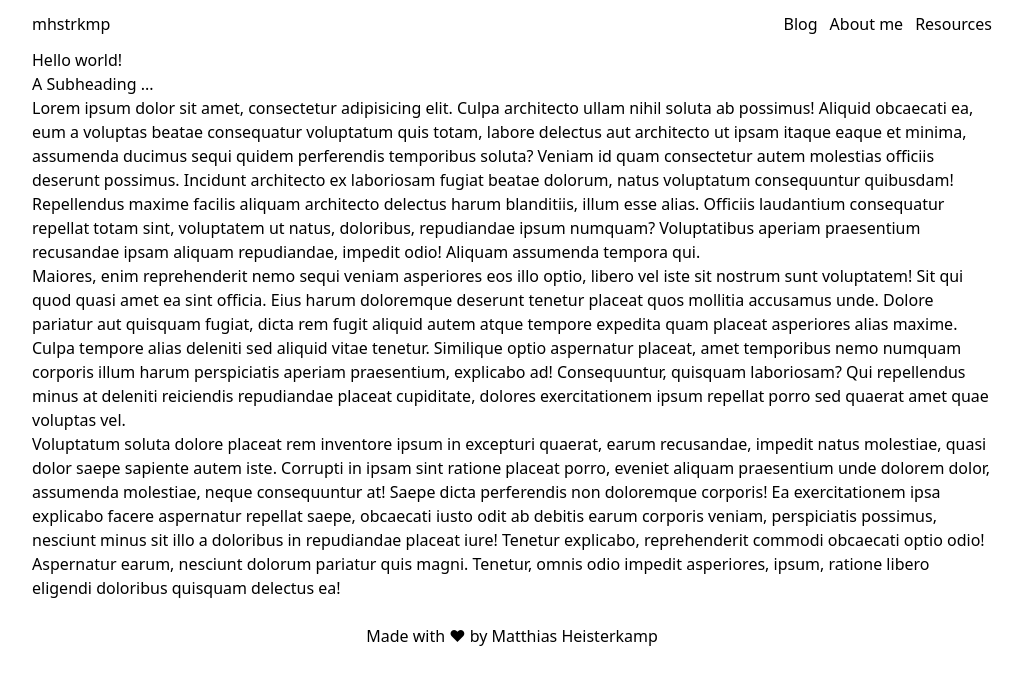
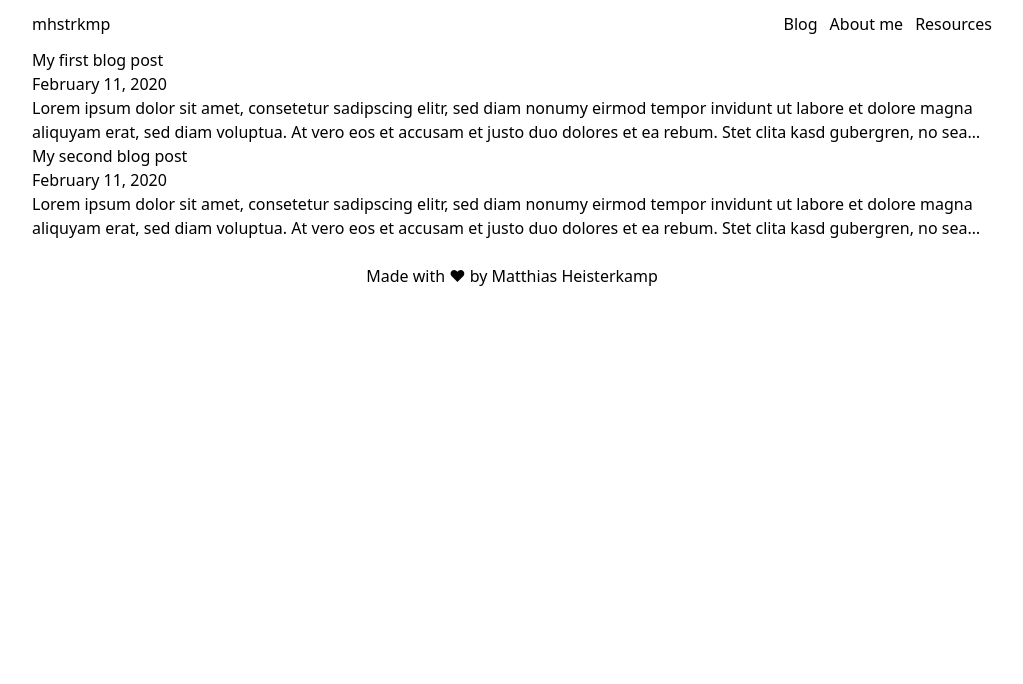
Before and after one commit to mhstrkmp/mhstrkmp.dev, a Gatsby site: page /blog in a window 1280 px wide. Shown: the whole page, without its empty margins (128-1151 px from the left). Built offline with nearby package versions, Linux system fonts and the light colour scheme; Gatsby itself is replaced by a stand-in of ours; what @tailwindcss/typography would draw is missing.

Commit message:
🚧 Add blog listing page

```diff
--- a/gatsby-config.js
+++ b/gatsby-config.js
@@ -5,6 +5,14 @@
   plugins: [
     "gatsby-plugin-postcss",
     "gatsby-plugin-sitemap",
+    {
+      resolve: `gatsby-source-filesystem`,
+      options: {
+        name: `markdown-pages`,
+        path: `${__dirname}/src/content/posts`,
+      },
+    },
+    `gatsby-transformer-remark`,
     {
       resolve: "gatsby-plugin-robots-txt",
       options: {
--- a/package.json
+++ b/package.json
@@ -19,6 +19,8 @@
     "gatsby": "^2.32.8",
     "gatsby-plugin-robots-txt": "^1.5.5",
     "gatsby-plugin-sitemap": "^2.12.0",
+    "gatsby-source-filesystem": "^2.11.1",
+    "gatsby-transformer-remark": "^2.16.1",
     "react": "^16.13.1",
     "react-dom": "^16.13.1"
   },
--- /dev/null
+++ b/src/content/posts/post-1.md
@@ -0,0 +1,17 @@
+---
+slug: "/blog/my-first-post"
+date: "2020-02-11"
+title: "My first blog post"
+---
+
+Lorem ipsum dolor sit amet, consetetur sadipscing elitr, sed diam nonumy eirmod tempor invidunt ut labore et dolore magna aliquyam erat, sed diam voluptua. At vero eos et accusam et justo duo dolores et ea rebum. Stet clita kasd gubergren, no sea takimata sanctus est Lorem ipsum dolor sit amet. Lorem ipsum dolor sit amet, consetetur sadipscing elitr, sed diam nonumy eirmod tempor invidunt ut labore et dolore magna aliquyam erat, sed diam voluptua. At vero eos et accusam et justo duo dolores et ea rebum. Stet clita kasd gubergren, no sea takimata sanctus est Lorem ipsum dolor sit amet. Lorem ipsum dolor sit amet, consetetur sadipscing elitr, sed diam nonumy eirmod tempor invidunt ut labore et dolore magna aliquyam erat, sed diam voluptua. At vero eos et accusam et justo duo dolores et ea rebum. Stet clita kasd gubergren, no sea takimata sanctus est Lorem ipsum dolor sit amet.
+
+Duis autem vel eum iriure dolor in hendrerit in vulputate velit esse molestie consequat, vel illum dolore eu feugiat nulla facilisis at vero eros et accumsan et iusto odio dignissim qui blandit praesent luptatum zzril delenit augue duis dolore te feugait nulla facilisi. Lorem ipsum dolor sit amet, consectetuer adipiscing elit, sed diam nonummy nibh euismod tincidunt ut laoreet dolore magna aliquam erat volutpat.
+
+Ut wisi enim ad minim veniam, quis nostrud exerci tation ullamcorper suscipit lobortis nisl ut aliquip ex ea commodo consequat. Duis autem vel eum iriure dolor in hendrerit in vulputate velit esse molestie consequat, vel illum dolore eu feugiat nulla facilisis at vero eros et accumsan et iusto odio dignissim qui blandit praesent luptatum zzril delenit augue duis dolore te feugait nulla facilisi.
+
+Nam liber tempor cum soluta nobis eleifend option congue nihil imperdiet doming id quod mazim placerat facer possim assum. Lorem ipsum dolor sit amet, consectetuer adipiscing elit, sed diam nonummy nibh euismod tincidunt ut laoreet dolore magna aliquam erat volutpat. Ut wisi enim ad minim veniam, quis nostrud exerci tation ullamcorper suscipit lobortis nisl ut aliquip ex ea commodo consequat.
+
+Duis autem vel eum iriure dolor in hendrerit in vulputate velit esse molestie consequat, vel illum dolore eu feugiat nulla facilisis.
+
+At vero eos et accusam et justo duo dolores et ea rebum. Stet clita kasd gubergren, no sea takimata sanctus est Lorem ipsum dolor sit amet. Lorem ipsum dolor sit amet, consetetur sadipscing elitr, sed diam nonumy eirmod tempor invidunt ut labore et dolore magna aliquyam erat, sed diam voluptua. At vero eos et accusam et justo duo dolores et ea rebum. Stet clita kasd gubergren, no sea takimata sanctus est Lorem ipsum dolor sit amet. Lorem ipsum dolor sit amet, consetetur sadipscing elitr, At accusam aliquyam diam diam dolore dolores duo eirmod eos erat, et nonumy sed tempor et et invidunt justo labore Stet clita ea et gubergren, kasd magna no rebum. sanctus sea sed takimata ut vero voluptua. est Lorem ipsum dolor sit amet. Lorem ipsum dolor sit amet, consetetur
--- /dev/null
+++ b/src/content/posts/post-2.md
@@ -0,0 +1,17 @@
+---
+slug: "/blog/my-second-post"
+date: "2020-02-11"
+title: "My second blog post"
+---
+
+Lorem ipsum dolor sit amet, consetetur sadipscing elitr, sed diam nonumy eirmod tempor invidunt ut labore et dolore magna aliquyam erat, sed diam voluptua. At vero eos et accusam et justo duo dolores et ea rebum. Stet clita kasd gubergren, no sea takimata sanctus est Lorem ipsum dolor sit amet. Lorem ipsum dolor sit amet, consetetur sadipscing elitr, sed diam nonumy eirmod tempor invidunt ut labore et dolore magna aliquyam erat, sed diam voluptua. At vero eos et accusam et justo duo dolores et ea rebum. Stet clita kasd gubergren, no sea takimata sanctus est Lorem ipsum dolor sit amet. Lorem ipsum dolor sit amet, consetetur sadipscing elitr, sed diam nonumy eirmod tempor invidunt ut labore et dolore magna aliquyam erat, sed diam voluptua. At vero eos et accusam et justo duo dolores et ea rebum. Stet clita kasd gubergren, no sea takimata sanctus est Lorem ipsum dolor sit amet.
+
+Duis autem vel eum iriure dolor in hendrerit in vulputate velit esse molestie consequat, vel illum dolore eu feugiat nulla facilisis at vero eros et accumsan et iusto odio dignissim qui blandit praesent luptatum zzril delenit augue duis dolore te feugait nulla facilisi. Lorem ipsum dolor sit amet, consectetuer adipiscing elit, sed diam nonummy nibh euismod tincidunt ut laoreet dolore magna aliquam erat volutpat.
+
+Ut wisi enim ad minim veniam, quis nostrud exerci tation ullamcorper suscipit lobortis nisl ut aliquip ex ea commodo consequat. Duis autem vel eum iriure dolor in hendrerit in vulputate velit esse molestie consequat, vel illum dolore eu feugiat nulla facilisis at vero eros et accumsan et iusto odio dignissim qui blandit praesent luptatum zzril delenit augue duis dolore te feugait nulla facilisi.
+
+Nam liber tempor cum soluta nobis eleifend option congue nihil imperdiet doming id quod mazim placerat facer possim assum. Lorem ipsum dolor sit amet, consectetuer adipiscing elit, sed diam nonummy nibh euismod tincidunt ut laoreet dolore magna aliquam erat volutpat. Ut wisi enim ad minim veniam, quis nostrud exerci tation ullamcorper suscipit lobortis nisl ut aliquip ex ea commodo consequat.
+
+Duis autem vel eum iriure dolor in hendrerit in vulputate velit esse molestie consequat, vel illum dolore eu feugiat nulla facilisis.
+
+At vero eos et accusam et justo duo dolores et ea rebum. Stet clita kasd gubergren, no sea takimata sanctus est Lorem ipsum dolor sit amet. Lorem ipsum dolor sit amet, consetetur sadipscing elitr, sed diam nonumy eirmod tempor invidunt ut labore et dolore magna aliquyam erat, sed diam voluptua. At vero eos et accusam et justo duo dolores et ea rebum. Stet clita kasd gubergren, no sea takimata sanctus est Lorem ipsum dolor sit amet. Lorem ipsum dolor sit amet, consetetur sadipscing elitr, At accusam aliquyam diam diam dolore dolores duo eirmod eos erat, et nonumy sed tempor et et invidunt justo labore Stet clita ea et gubergren, kasd magna no rebum. sanctus sea sed takimata ut vero voluptua. est Lorem ipsum dolor sit amet. Lorem ipsum dolor sit amet, consetetur
--- a/src/pages/blog.js
+++ b/src/pages/blog.js
@@ -1,56 +1,43 @@
-import * as React from "react";
+import React from "react";
+import { graphql, Link } from "gatsby";
 
-const BlogPage = () => {
+const BlogPage = ({ data }) => {
+  const { edges: posts } = data.allMarkdownRemark;
   return (
-    <>
-      <main className="prose">
-        <h2>Hello world!</h2>
-        <h3>A Subheading ...</h3>
-        <p>
-          Lorem ipsum dolor sit amet, consectetur adipisicing elit. Culpa
-          architecto ullam nihil soluta ab possimus! Aliquid obcaecati ea, eum a
-          voluptas beatae consequatur voluptatum quis totam, labore delectus aut
-          architecto ut ipsam itaque eaque et minima, assumenda ducimus sequi
-          quidem perferendis temporibus soluta? Veniam id quam consectetur autem
-          molestias officiis deserunt possimus. Incidunt architecto ex
-          laboriosam fugiat beatae dolorum, natus voluptatum consequuntur
-          quibusdam! Repellendus maxime facilis aliquam architecto delectus
-          harum blanditiis, illum esse alias. Officiis laudantium consequatur
-          repellat totam sint, voluptatem ut natus, doloribus, repudiandae ipsum
-          numquam? Voluptatibus aperiam praesentium recusandae ipsam aliquam
-          repudiandae, impedit odio! Aliquam assumenda tempora qui.
-        </p>
-        <p>
-          Maiores, enim reprehenderit nemo sequi veniam asperiores eos illo
-          optio, libero vel iste sit nostrum sunt voluptatem! Sit qui quod quasi
-          amet ea sint officia. Eius harum doloremque deserunt tenetur placeat
-          quos mollitia accusamus unde. Dolore pariatur aut quisquam fugiat,
-          dicta rem fugit aliquid autem atque tempore expedita quam placeat
-          asperiores alias maxime. Culpa tempore alias deleniti sed aliquid
-          vitae tenetur. Similique optio aspernatur placeat, amet temporibus
-          nemo numquam corporis illum harum perspiciatis aperiam praesentium,
-          explicabo ad! Consequuntur, quisquam laboriosam? Qui repellendus minus
-          at deleniti reiciendis repudiandae placeat cupiditate, dolores
-          exercitationem ipsum repellat porro sed quaerat amet quae voluptas
-          vel.
-        </p>
-        <p>
-          Voluptatum soluta dolore placeat rem inventore ipsum in excepturi
-          quaerat, earum recusandae, impedit natus molestiae, quasi dolor saepe
-          sapiente autem iste. Corrupti in ipsam sint ratione placeat porro,
-          eveniet aliquam praesentium unde dolorem dolor, assumenda molestiae,
-          neque consequuntur at! Saepe dicta perferendis non doloremque
-          corporis! Ea exercitationem ipsa explicabo facere aspernatur repellat
-          saepe, obcaecati iusto odit ab debitis earum corporis veniam,
-          perspiciatis possimus, nesciunt minus sit illo a doloribus in
-          repudiandae placeat iure! Tenetur explicabo, reprehenderit commodi
-          obcaecati optio odio! Aspernatur earum, nesciunt dolorum pariatur quis
-          magni. Tenetur, omnis odio impedit asperiores, ipsum, ratione libero
-          eligendi doloribus quisquam delectus ea!
-        </p>
-      </main>
-    </>
+    <article>
+      {posts
+        .filter((post) => post.node.frontmatter.title.length > 0)
+        .map(({ node: post }) => {
+          return (
+            <aside key={post.id}>
+              <h1>
+                <Link to={post.frontmatter.slug}>{post.frontmatter.title}</Link>
+              </h1>
+              <h2>{post.frontmatter.date}</h2>
+              <p>{post.excerpt}</p>
+            </aside>
+          );
+        })}
+    </article>
   );
 };
 
+export const pageQuery = graphql`
+  query IndexQuery {
+    allMarkdownRemark(sort: { order: DESC, fields: [frontmatter___date] }) {
+      edges {
+        node {
+          excerpt(pruneLength: 250)
+          id
+          frontmatter {
+            date(formatString: "MMMM DD, YYYY")
+            slug
+            title
+          }
+        }
+      }
+    }
+  }
+`;
+
 export default BlogPage;
--- a/src/pages/index.js
+++ b/src/pages/index.js
@@ -1,4 +1,4 @@
-import * as React from "react";
+import React from "react";
 import Hero from "../components/Hero";
 import ProjectListItem from "../components/ProjectListItem";
 import projects from "../content/Projects.json";
```
Also changed, not shown: 1 other file.
